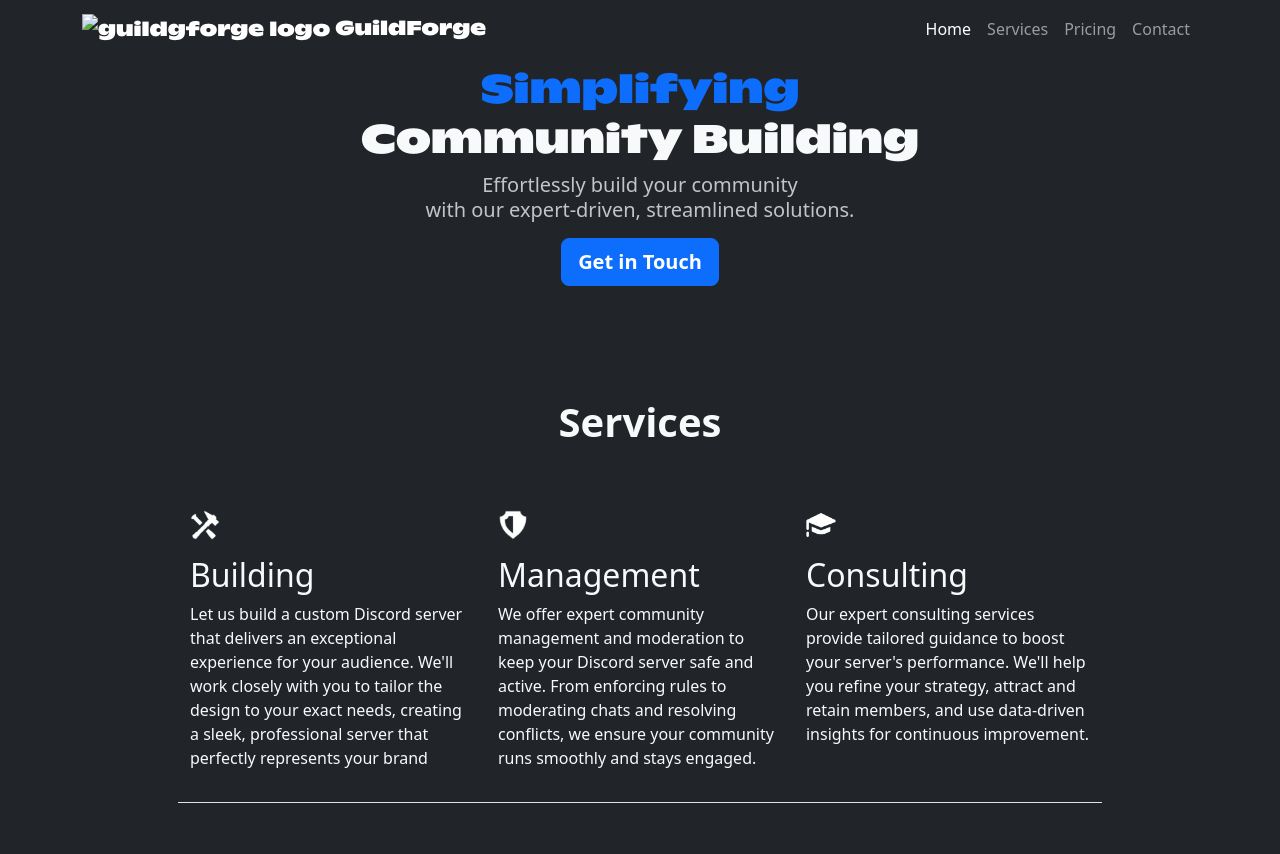
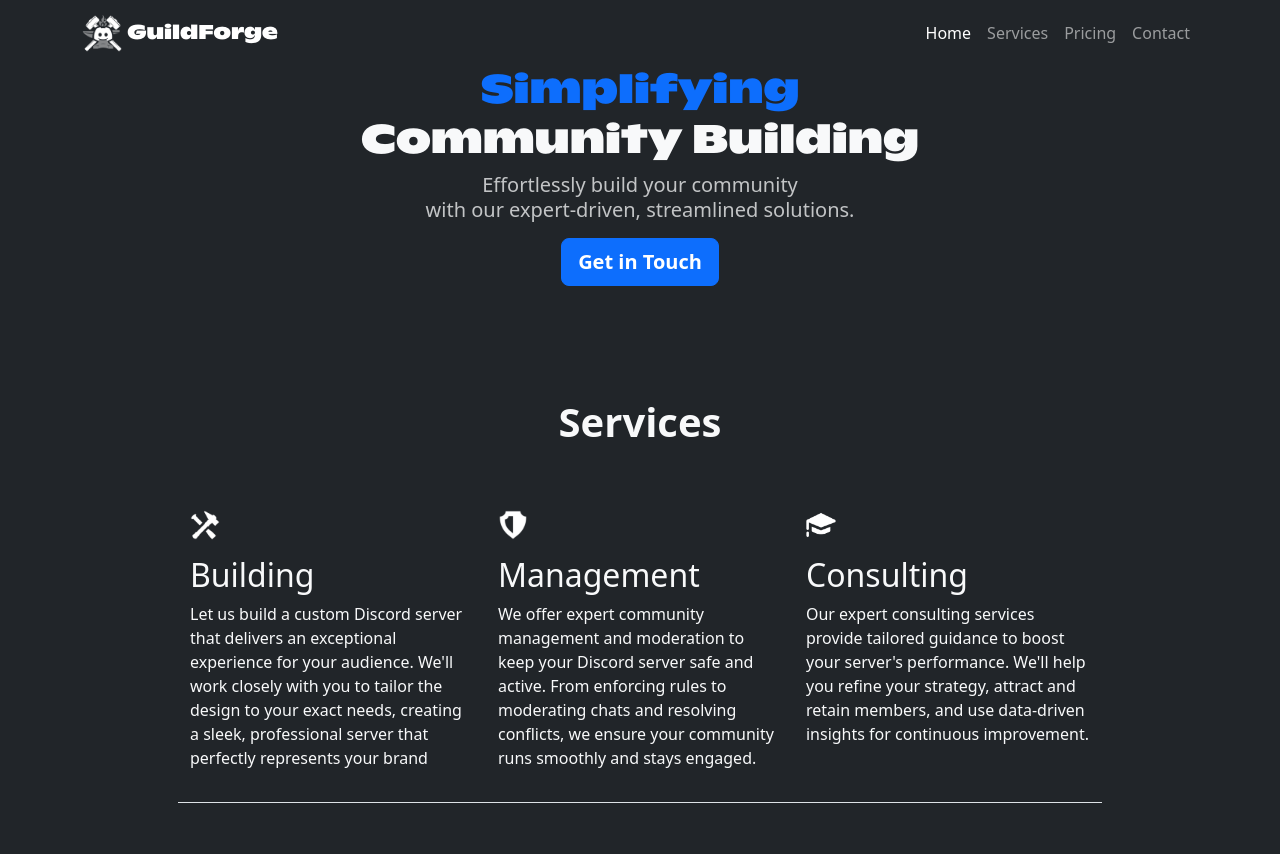
Before and after one commit to theblazingolem/guildforge-v1, a plain HTML site: page index.html in a window 1280 px wide. Shown: the top 854 px of the page. Drawn offline with nearby package versions, Linux system fonts and the light colour scheme.

Commit message:
Update index.html
added favicon logo

```diff
--- a/index.html
+++ b/index.html
@@ -5,6 +5,7 @@
     <meta name="viewport" content="width=device-width, initial-scale=1.0">
     <title>Document</title>
     <link rel="stylesheet" href="style.css">
+    <link rel="icon" type="image/x-icon" href="logo.png">
     <link href="https://cdnjs.cloudflare.com/ajax/libs/font-awesome/6.0.0-beta3/css/all.min.css" rel="stylesheet">
     <link href="https://cdn.jsdelivr.net/npm/bootstrap@5.3.3/dist/css/bootstrap.min.css" rel="stylesheet" integrity="sha384-QWTKZyjpPEjISv5WaRU9OFeRpok6YctnYmDr5pNlyT2bRjXh0JMhjY6hW+ALEwIH" crossorigin="anonymous">
     <style>
@@ -25,7 +26,7 @@
     <nav class="navbar navbar-expand-lg fixed-top bg-dark navbar-dark">
         <div class="container">
           <a class="navbar-brand" href="" id="brand-name">
-            <img src="Nov 6 2024.png" alt="guildgforge logo" width="40px">
+            <img src="logo.png" alt="guildgforge logo" width="40px">
             GuildForge</a>
           <button class="navbar-toggler" type="button" data-bs-toggle="collapse" data-bs-target="#navbarNav" aria-controls="navbarNav" aria-expanded="false" aria-label="Toggle navigation">
             <span class="navbar-toggler-icon"></span>
```
